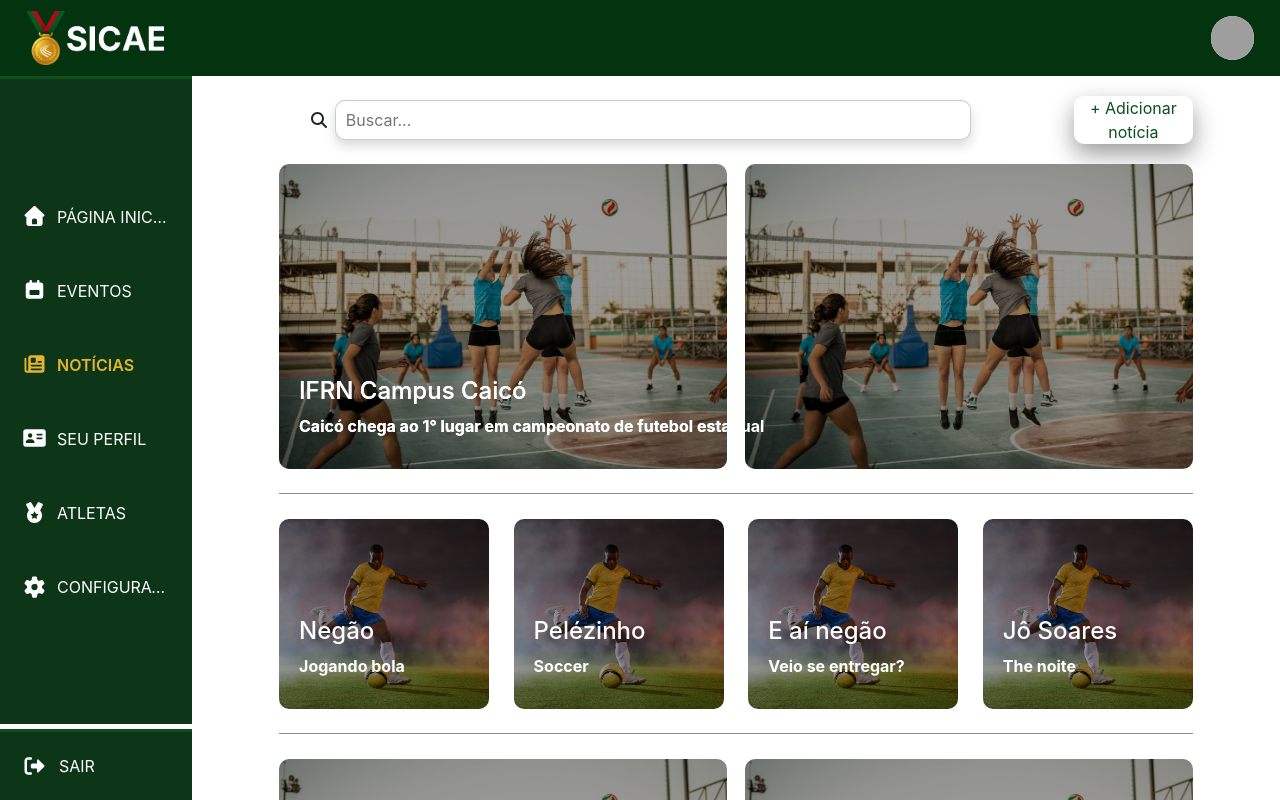
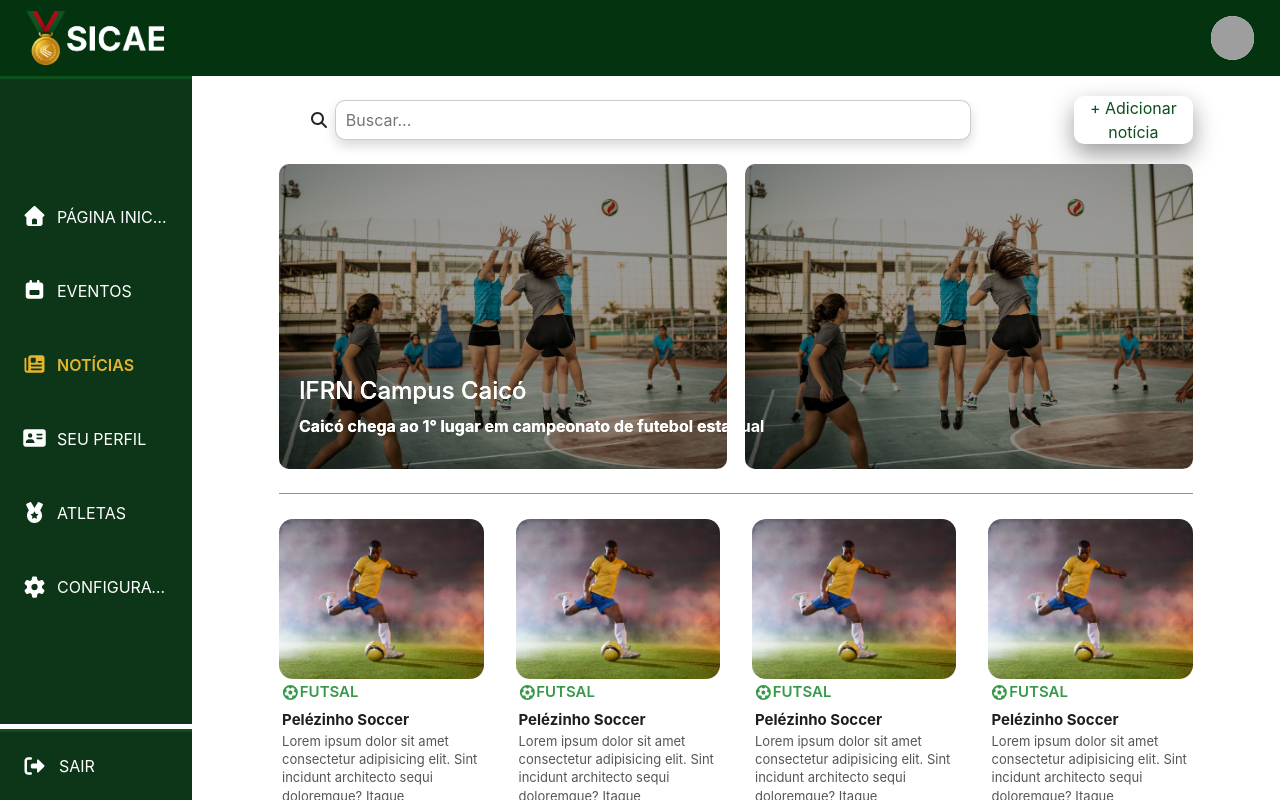
Before and after one commit to Luckas10/SICAE, a React (Vite) app in the folder Front-end/: page /news in a window 1280 px wide. Built offline with nearby package versions, Linux system fonts and the light colour scheme; no server answers; sample sign-in values are in the browser's storage; grey boxes are pictures that could not be loaded.

Commit message:
Changes: News page Style

```diff
--- /dev/null
+++ b/Front-end/src/components/news/BottomCard.jsx
@@ -0,0 +1,32 @@
+import { CATEGORY_CONFIG, DEFAULT_CATEGORY } from "../../constants/eventCategories";
+import news3 from '../../assets/news3.webp';
+
+import { FontAwesomeIcon } from "@fortawesome/react-fontawesome";
+
+export default function BottomCard({ newArticle }) {
+    newArticle = { category: "futsal" };
+    const cfg = CATEGORY_CONFIG[newArticle.category] || DEFAULT_CATEGORY;
+
+    return (
+        <div className="bottom-news-card">
+            <div className="bottom-news-image">
+                <img src={news3} alt="" />
+            </div>
+
+            <div className="bottom-news-content">
+                <p className="sportsNewsId">
+                    <FontAwesomeIcon
+                        icon={cfg.icon}
+                        className={cfg.className}
+                    />{" "}
+                    {cfg.label}
+                </p>
+
+                <h4>Pelézinho Soccer - Há 5 minutos.</h4>
+                <p className="bottom-news-desc">
+                    Lorem ipsum dolor sit amet consectetur adipisicing elit. Sint incidunt architecto sequi doloremque?
+                </p>
+            </div>
+        </div>
+    );
+}
--- /dev/null
+++ b/Front-end/src/components/news/CenterCard.jsx
@@ -0,0 +1,27 @@
+import { CATEGORY_CONFIG, DEFAULT_CATEGORY } from "../../constants/eventCategories";
+import news1 from '../../assets/news1.jpg';
+
+import { FontAwesomeIcon } from "@fortawesome/react-fontawesome";
+import { fas } from "@fortawesome/free-solid-svg-icons";
+
+export default function CenterCard({ newArticle }) {
+    newArticle = {category: "futsal"}
+    const cfg = CATEGORY_CONFIG[newArticle.category] || DEFAULT_CATEGORY;
+
+    return(
+        <div className="center-news-card">
+            <img src={news1} alt="" />
+            <p className="sportsNewsId">
+                <FontAwesomeIcon
+                    icon={cfg.icon}
+                    className={cfg.className}
+                />{" "}
+                {cfg.label}
+            </p>
+            <div className="center-news-info">
+                <h4>Pelézinho Soccer</h4>
+                <p>Lorem ipsum dolor sit amet consectetur adipisicing elit. Sint incidunt architecto sequi doloremque? Itaque reprehenderit quo dolorum! Cupiditate fuga provident hic iste! Distinctio alias nemo facere, adipisci quaerat itaque modi!</p>
+            </div>
+        </div>
+    )
+}
--- a/Front-end/src/pages/News.css
+++ b/Front-end/src/pages/News.css
@@ -107,8 +107,8 @@
 .news-page .sliding-cards {
     display: flex;
     margin-top: 50px;
-    justify-content: space-between;
-    flex-wrap: wrap;
+    justify-content: flex-start;
+    gap: 2em;
     position: relative;
 }
 
@@ -136,20 +136,10 @@
 }
 
 .news-page .bottom-content {
-    display: flex;
-    justify-content: space-between;
-    flex-wrap: wrap;
+    display: grid;
+    grid-template-columns: repeat(2, 1fr);
+    gap: 1.5rem;
     margin-top: 50px;
-    position: relative;
-}
-
-.news-page .bottom-content::after {
-    content: '';
-    position: absolute;
-    bottom: -25px;
-    width: 100%;
-    border-bottom: 1px solid #909090;
-    border-top: 10px;
 }
 
 .news-page .bottom-content .news-card {
@@ -343,3 +333,127 @@ input[type="file"] {
         width: 100%;
     }
 }
+
+/* Estilo dos cards do centro */
+
+.center-news-card {
+    width: 23%;
+    overflow: hidden;
+    background-color: #fff;
+    transition: transform 0.35s ease, box-shadow 0.35s ease;
+    cursor: pointer;
+}
+
+.center-news-card:hover {
+    transform: translateY(-4px);
+}
+
+.center-news-card:hover .center-news-info p, .center-news-card:hover .center-news-info h4 {
+    color: rgb(27, 109, 24);
+    transition: .3s;
+}
+
+.center-news-card img {
+    width: 100%;
+    height: 160px;
+    object-fit: cover;
+    display: block;
+    border-radius: 14px;
+}
+
+.center-news-info {
+    padding: 3px;
+    color: #1e1e1e;
+}
+
+.center-news-info h4 {
+    font-size: 15px;
+    font-weight: 700;
+    margin: 3px 0;
+    line-height: 1.3;
+    transition: .3s;
+}
+
+.center-news-info p {
+    font-size: 13px;
+    line-height: 1.4;
+    color: #555;
+    transition: .3s;
+}
+
+.center-news-card .sportsNewsId {
+    display: flex;
+    align-items: center;
+    margin: 2px 2px 0;
+    font-size: 15px;
+    font-weight: 600;
+}
+
+/* Estilo dos cards da seção inferior */
+
+.bottom-news-card {
+    width: 100%;   /* IMPORTANTE */
+    height: 8em;
+    display: flex;
+    gap: 15px;
+    background-color: #fff;
+    overflow: hidden;
+    cursor: pointer;
+    transition: 0.3s;
+    margin-bottom: 1.5rem;
+    border-radius: 14px;
+}
+
+.bottom-news-card:hover {
+    transform: translateX(4px);
+}
+
+.bottom-news-image {
+    width: 15rem;
+}
+
+.bottom-news-image img {
+    width: 100%;
+    height: 100%;
+    object-fit: cover;
+    display: block;
+    border-radius: 14px;
+}
+
+.bottom-news-content {
+    width: 65%;
+    padding: 12px;
+    display: flex;
+    flex-direction: column;
+    justify-content: center;
+}
+
+.bottom-news-card .sportsNewsId {
+    display: flex;
+    align-items: center;
+    margin: 0;
+    font-size: 13px;
+    font-weight: 600;
+}
+
+.bottom-news-content h4 {
+    font-size: 12px;
+    font-weight: 700;
+    margin: 6px 0;
+    line-height: 1.3;
+    color: #1e1e1e;
+    transition: .3s;
+}
+
+.bottom-news-desc {
+    font-size: 11px;
+    color: #555;
+    margin: 0;
+}
+
+.bottom-news-card:hover h4,
+.bottom-news-card:hover .bottom-news-desc,
+.bottom-news-card:hover {
+    background-color: #eeeeee;
+    color: rgb(27, 109, 24);
+}
--- a/Front-end/src/pages/News.jsx
+++ b/Front-end/src/pages/News.jsx
@@ -3,13 +3,17 @@ import './News.css';
 import { NavLink } from "react-router-dom";
 import Header from '../components/general/Header.jsx'
 import Sidebar from '../components/general/Sidebar.jsx';
-import news1 from '../assets/news1.jpg';
 import news2 from '../assets/news2.jpeg';
 
 import { FontAwesomeIcon } from "@fortawesome/react-fontawesome";
 import { fas } from "@fortawesome/free-solid-svg-icons";
 
+import CenterCard from '../components/news/CenterCard.jsx';
+import BottomCard from '../components/news/BottomCard.jsx';
+
 export default function News() {
+
+
 
     return (
         <>
@@ -30,6 +34,7 @@ export default function News() {
                     <NavLink to="./add" id='buttonAdd'><button>+ Adicionar notícia</button></NavLink>
                     </div>
 
+                    {/* Notícias mais relevantes */}
                     <div className="main-content">
                         <div className="news-card">
                             <img src={news2} alt="" />
@@ -41,34 +46,22 @@ export default function News() {
                         </div>
                     </div>
 
+                    {/* Notícias do centro da página */}
                     <div className="sliding-cards">
-                        <div className="news-card">
-                            <img src={news1} alt="" />
-                            <div className="text"><h4>Negão</h4><p>Jogando bola</p></div>
-                        </div>
-                        <div className="news-card">
-                            <img src={news1} alt="" />
-                            <div className="text"><h4>Pelézinho </h4><p>Soccer</p></div>
-                        </div>
-                        <div className="news-card">
-                            <img src={news1} alt="" />
-                            <div className="text"><h4>E aí negão </h4><p>Veio se entregar?</p></div>
-                        </div>
-                        <div className="news-card">
-                            <img src={news1} alt="" />
-                            <div className="text"><h4>Jô Soares</h4><p>The noite</p></div>
-                        </div>
+                        <CenterCard/>
+                        <CenterCard/>
+                        <CenterCard/>
+                        <CenterCard/>
                     </div>
 
+                    {/* Notícias mais recentes */}
                     <div className="bottom-content">
-                        <div className="news-card">
-                            <img src={news2} alt="" />
-                            <div className="text"><h4>IFRN Campus Caicó </h4><p>Caicó chega ao 1° lugar em campeonato de futebol estadual</p></div>
-                        </div>
-                        <div className="news-card">
-                            <img src={news2} alt="" />
-                            <div className="text"><h4>IFRN Campus Caicó </h4><p>Caicó chega ao 1° lugar em campeonato de futebol estadual</p></div>
-                        </div>
+                        <BottomCard/>
+                        <BottomCard/>
+                        <BottomCard/>
+                        <BottomCard/>
+                        <BottomCard/>
+                        <BottomCard/>
                     </div>
                 </div>
             </div>
```
Also changed, not shown: Front-end/src/assets/news3.webp (added), 1 other file (tests, documents, lock files or other folders).
